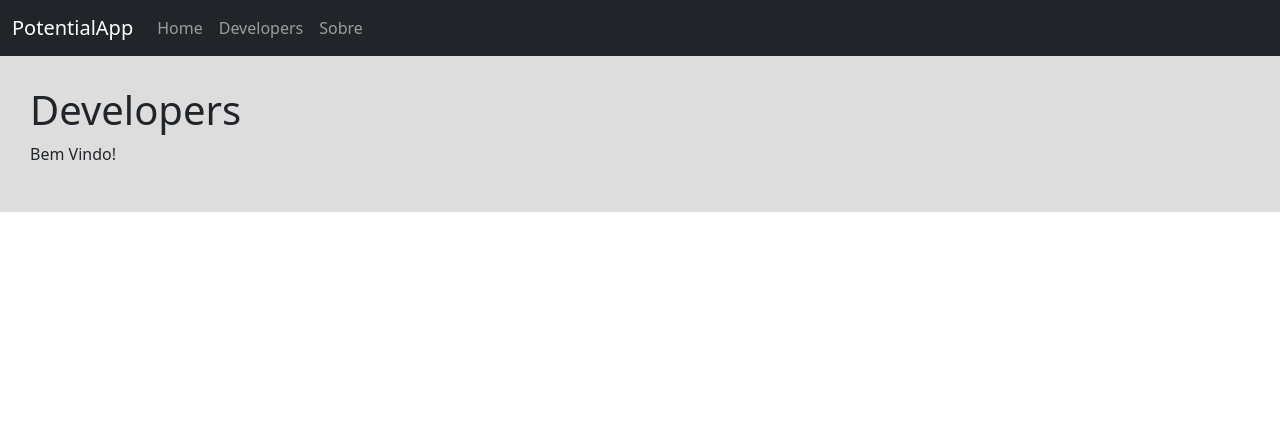
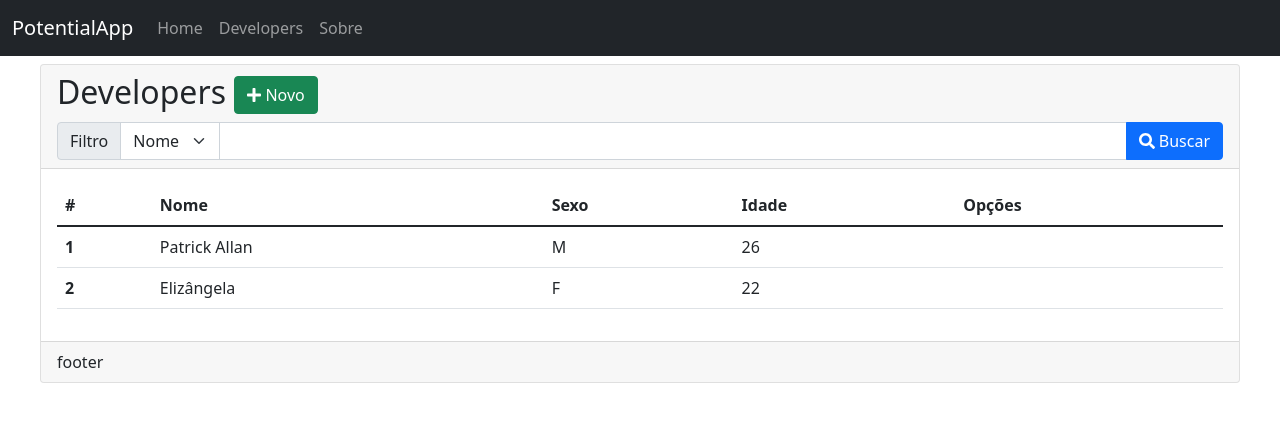
Before and after one commit to patrick-allan/potential, a React (Create React App) app in the folder app/: page /developers in a window 1280 px wide. Shown: the top 422 px of the page. Built offline with nearby package versions, Linux system fonts and the light colour scheme.

Commit message:
view developers principal & icons

```diff
--- a/app/package.json
+++ b/app/package.json
@@ -3,6 +3,11 @@
   "version": "0.1.0",
   "private": true,
   "dependencies": {
+    "@fortawesome/fontawesome-svg-core": "^1.2.36",
+    "@fortawesome/free-brands-svg-icons": "^5.15.4",
+    "@fortawesome/free-regular-svg-icons": "^5.15.4",
+    "@fortawesome/free-solid-svg-icons": "^5.15.4",
+    "@fortawesome/react-fontawesome": "^0.1.15",
     "@testing-library/jest-dom": "^5.14.1",
     "@testing-library/react": "^11.2.7",
     "@testing-library/user-event": "^12.8.3",
--- a/app/src/components/layout/Content.css
+++ b/app/src/components/layout/Content.css
@@ -1,6 +1,7 @@
-.Content {
-    display: flex;
-    flex: 1;
-    background-color: #ddd;
-    padding: 30px;
+main{
+    padding: 0.5rem;
 }
+
+.card {
+    width: 1200px;
+}
--- a/app/src/components/layout/Content.jsx
+++ b/app/src/components/layout/Content.jsx
@@ -23,6 +23,6 @@ const Content = props => (
             </Route>
         </Switch>
     </main>
-)
+);
 
-export default Content
+export default Content;
--- a/app/src/views/developers/Developers.css
+++ b/app/src/views/developers/Developers.css
@@ -0,0 +1,3 @@
+.filter{
+    max-width: 100px;
+}
--- a/app/src/views/developers/Developers.jsx
+++ b/app/src/views/developers/Developers.jsx
@@ -1,9 +1,56 @@
 import React from 'react';
+import { FontAwesomeIcon } from '@fortawesome/react-fontawesome';
+import { faPlus, faSearch } from '@fortawesome/free-solid-svg-icons';
+import './Developers.css';
 
 const Developers = props => (
-    <div className="Developers">
-        <h1>Developers</h1>
-        <p>Bem Vindo!</p>
+    <div className="d-flex justify-content-center">
+        <div className="card">
+            <div className="card-header">
+                <h2>Developers <button className="btn btn-success"><FontAwesomeIcon icon={faPlus} /> Novo</button></h2>
+                <div className="input-group">
+                    <label class="input-group-text" for="inputGroupSelect01">Filtro</label>
+                    <select className="form-select filter">
+                        <option value="nome" selected>Nome</option>
+                        <option value="idade">Idade</option>
+                    </select>
+                    <input className="form-control" type="text" />
+                    <button className="btn btn-primary" type="button"><FontAwesomeIcon icon={faSearch} /> Buscar</button>
+                </div>
+            </div>
+            <div className="card-body">
+                <table className="table table-hover">
+                    <thead>
+                        <tr>
+                            <th scope="col">#</th>
+                            <th scope="col">Nome</th>
+                            <th scope="col">Sexo</th>
+                            <th scope="col">Idade</th>
+                            <th scope="col">Opções</th>
+                        </tr>
+                    </thead>
+                    <tbody>
+                        <tr>
+                            <th scope="row">1</th>
+                            <td>Patrick Allan</td>
+                            <td>M</td>
+                            <td>26</td>
+                            <td></td>
+                        </tr>
+                        <tr>
+                            <th scope="row">2</th>
+                            <td>Elizângela</td>
+                            <td>F</td>
+                            <td>22</td>
+                            <td></td>
+                        </tr>
+                    </tbody>
+                </table>
+            </div>
+            <div className="card-footer">
+                footer
+            </div>
+        </div>
     </div>
 );
 
```
Also changed, not shown: 1 other file (tests, documents, lock files or other folders).
